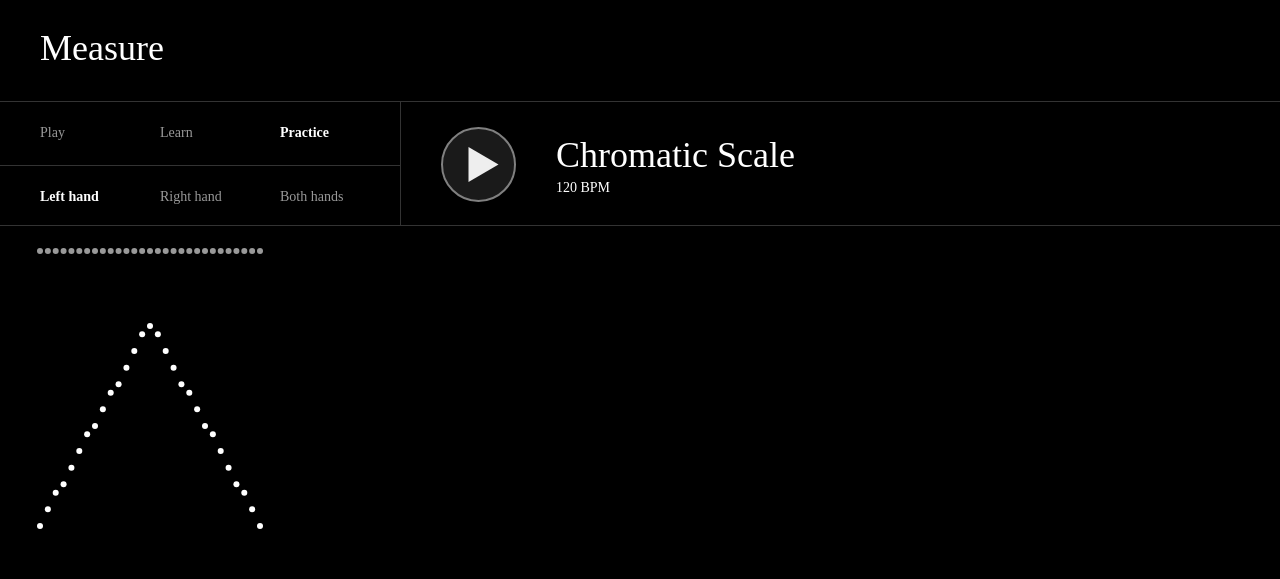
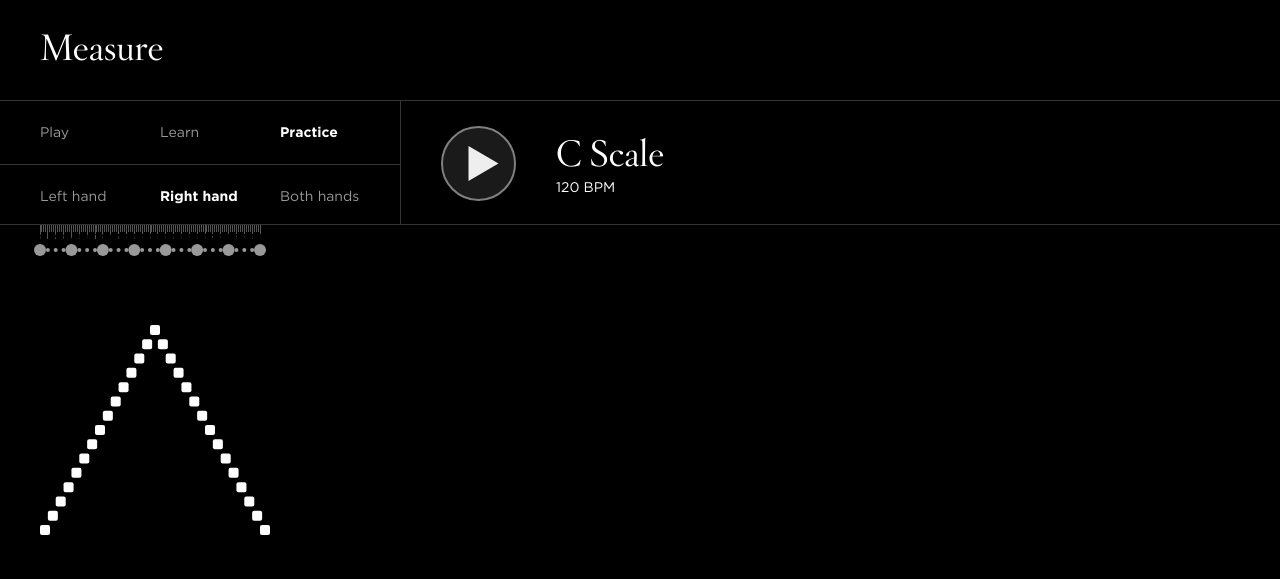
Before and after one commit to yurivish/Measure, a website: page static/index.html in a window 1280 px wide. Drawn offline with Linux system fonts and the light colour scheme; a web font is replaced by a local one.

Commit message:
Placeholder; we may want to revert here. Axis ticks, squares, and different-sized circles.

```diff
--- a/static/css/site.css
+++ b/static/css/site.css
@@ -23,5 +23,7 @@ h1,h2{font-size:36px;line-height:36px}
 #page #control-bar .main .play circle:active{stroke:#999;fill:#000}
 #page #control-bar .main .play polygon{fill:#eee;pointer-events:none}
 #page #exercise .metronome text{text-anchor:middle;font-size:12px}
-#page #notes text{font-family:Helvetica Neue,Helvetica;font-size:36px}
-#page #notes .timeline{shape-rendering:crispEdges}
+#page #exercise .axis .domain{display:none}
+#page #exercise .axis text{font:10px sans-serif}
+#page #exercise .axis line,#page #exercise .axis path{fill:none;stroke:#555;shape-rendering:crispEdges}
+#page #exercise .axis.major line,#page #exercise .axis.major path{stroke:#555}
--- a/static/index.html
+++ b/static/index.html
@@ -13,7 +13,8 @@
 
 		<link rel='stylesheet' href='css/site.css'>
 		<link rel='stylesheet' href='css/font-awesome.min.css'>
-		<link rel='stylesheet' type='text/css' href='//cloud.typography.com/6408252/613482/css/fonts.css' />
+		<!-- <link rel='stylesheet' type='text/css' href='//cloud.typography.com/6408252/613482/css/fonts.css' /> -->
+		<link rel='stylesheet' type='text/css' href='css/static.hfj.hoefoertitling.gotham.css' />
 
 		<script src='js/lodash.min.js'></script>
 		<script src='js/d3.v3.js' charset='utf-8'></script>
@@ -38,8 +39,8 @@
 						<div class='active option'>Practice</div>
 					</div>
 					<div class='select hand'>
-						<div class='active option'>Left hand</div>
-						<div class='option'>Right hand</div>
+						<div class='option'>Left hand</div>
+						<div class='active option'>Right hand</div>
 						<div class='option'>Both hands</div>
 					</div>
 				</div>
@@ -52,7 +53,7 @@
 						</g>
 					</svg>
 					<div class='scale'>
-						<h2>Chromatic Scale</h2>
+						<h2>C Scale</h2>
 						<div class='bpm'>
 							120 BPM
 						</div>
--- a/static/js/site.js
+++ b/static/js/site.js
@@ -268,16 +268,17 @@
   instrument = initInstrument();
 
   _.defer(function() {
-    var arm, bpm, ex, exercise, exerciseVis, height, metronomeVis, noteSize, pad, vis, width, _ref1;
+    var arm, bpm, ex, exercise, exerciseVis, height, metronomeVis, noteSize, pad, stop, vis, width, _ref1;
     d('Starting');
-    exercise = _.flatten([major(60), major(72), 72 + 12, major(72).reverse(), major(60).reverse()]).map(function(key, index) {
+    exercise = _.flatten([major(60), major(72), 72 + 12, major(72).reverse(), major(60).reverse()]).map(function(key, index, arr) {
       return {
         key: key,
         time: index,
+        degree: index < arr.length / 2 ? index : (arr.length - index) - 1,
         hand: 'left'
       };
     });
-    bpm = 120;
+    bpm = 1200;
     noteSize = 1;
     vis = d3.select('#exercise');
     _ref1 = vis.node().getBoundingClientRect(), width = _ref1.width, height = _ref1.height;
@@ -291,6 +292,11 @@
     metronomeVis();
     exerciseVis = M.exercise().width(width).height(height).pad(pad).bpm(bpm).noteSize(noteSize).vis(vis.append('g').attr('transform', 'translate(0, 100)'));
     ex = null;
+    stop = function() {
+      Metronome.stop();
+      exerciseVis.stopTimeline();
+      return ex.abort();
+    };
     arm = function() {
       return ex = start(exercise, bpm, noteSize).on('start', function(notes) {
         exerciseVis.startTimeline(notes[notes.length - 1].expectedAt);
@@ -298,18 +304,16 @@
       }).on('update', function(notes) {
         return exerciseVis.notes(notes);
       }).on('complete', function(notes) {
-        Metronome.stop();
+        stop();
         return d('Complete.');
       });
     };
     arm();
     key('a', function() {
-      ex.abort();
-      return exerciseVis.stopTimeline();
+      return stop();
     });
     return key('r', function() {
-      ex.abort();
-      exerciseVis.stopTimeline();
+      stop();
       return arm();
     });
   });
@@ -320,6 +324,7 @@
     data = notes.map(function(note) {
       return {
         key: note.key,
+        degree: note.degree,
         expectedAt: note.time * Theory.timeBetweenNotes(bpm, noteSize),
         playedAt: null
       };
@@ -390,31 +395,49 @@
       };
       createElements = function() {
         var nome;
-        nome = opts.vis.select('.metronome');
-        if (nome.empty()) {
-          return nome = opts.vis.append('g').attr({
+        if (opts.vis.select('.metronome').empty()) {
+          nome = opts.vis.append('g').attr({
             "class": 'metronome'
+          });
+          nome.append('g').attr({
+            "class": 'axis major'
+          });
+          return nome.append('g').attr({
+            "class": 'axis minor'
           });
         }
       };
       render = function() {
-        var beatRadius, beats, enter, num, update, x;
-        beats = (function() {
-          var _i, _ref1, _results;
-          _results = [];
-          for (num = _i = 0, _ref1 = opts.beats; 0 <= _ref1 ? _i < _ref1 : _i > _ref1; num = 0 <= _ref1 ? ++_i : --_i) {
-            _results.push({
-              num: num,
-              text: Theory.notes[num % 12]
-            });
+        var beatRadius, beats, enter, majors, minor, minors, nome, num, update, x, _i, _ref1;
+        beats = [];
+        majors = [];
+        minors = [];
+        for (num = _i = 0, _ref1 = opts.beats; 0 <= _ref1 ? _i < _ref1 : _i > _ref1; num = 0 <= _ref1 ? ++_i : --_i) {
+          beats.push({
+            num: num,
+            text: Theory.notes[num % 12]
+          });
+          majors.push(num);
+          if (num !== opts.beats - 1) {
+            minors.push(num + 0.25);
+            minors.push(num + 0.5);
+            minors.push(num + 0.75);
           }
-          return _results;
-        })();
+        }
         beatRadius = function(d, i) {
-          return 3;
+          if (i % 4) {
+            return 2;
+          } else {
+            return 6;
+          }
         };
         x = d3.scale.linear().domain([0, opts.beats - 1]).range([opts.pad, opts.width - opts.pad]);
-        update = opts.vis.select('.metronome').selectAll('.beat').data(beats);
+        major = d3.svg.axis().scale(x).orient('bottom').tickValues(majors).tickSize(14);
+        minor = d3.svg.axis().scale(x).orient('bottom').tickValues(minors).outerTickSize(0).innerTickSize(7);
+        nome = opts.vis.select('.metronome');
+        nome.select('.axis.major').call(major);
+        nome.select('.axis.minor').call(minor);
+        update = nome.selectAll('.beat').data(beats);
         enter = update.enter().append('g').attr({
           "class": 'beat',
           transform: function(d) {
@@ -443,7 +466,7 @@
         pad: 0,
         bpm: 120,
         noteSize: 1,
-        noteRadius: 3,
+        noteRadius: 5,
         notes: [],
         vis: null
       };
@@ -473,32 +496,44 @@
           return d.expectedAt;
         })).range([opts.pad, opts.width - opts.pad]);
         y = d3.scale.linear().domain(d3.extent(data, function(d) {
-          return d.key;
+          return d.degree;
         })).range([opts.height, 0]);
         update = opts.vis.select('.notes').selectAll('.note').data(data);
         enter = update.enter().append('g').attr({
           "class": 'note',
           transform: function(d) {
             var _ref1;
-            return "translate(" + (x((_ref1 = d.expectedAt) != null ? _ref1 : d.playedAt)) + ", " + (y(d.key)) + ")";
+            return "translate(" + (x((_ref1 = d.expectedAt) != null ? _ref1 : d.playedAt)) + ", " + (y(d.degree)) + ")";
           }
         });
-        enter.append('circle').attr({
+        enter.append('rect').attr({
           "class": 'indicator',
           r: opts.noteRadius,
+          rx: 2,
+          ry: 2,
           fill: '#fff'
         });
         colorScale = d3.scale.linear().domain([-1000, 0, 1000]).range(['#ff0000', '#fff', '#009eff']).interpolate(d3.interpolateLab).clamp(true);
         errorScale = function(error) {
           return max(abs(x(error) - x(0)), 3);
         };
-        return update.select('circle').transition().ease('cubic-out').duration(200).attr({
+        return update.select('.indicator').transition().ease('cubic-out').duration(200).attr({
           r: function(d) {
             if (d.error != null) {
               return errorScale(d.error);
             } else {
               return opts.noteRadius;
             }
+          },
+          width: function(d) {
+            if (d.error != null) {
+              return errorScale(d.error) * 2;
+            } else {
+              return opts.noteRadius * 2;
+            }
+          },
+          height: function(d) {
+            return opts.noteRadius * 2;
           },
           fill: function(d) {
             if (d.error != null) {
```
Also changed, not shown: lib/coffee/main.coffee (+55 -18 lines), lib/styl/main.styl (+12 -9 lines).
